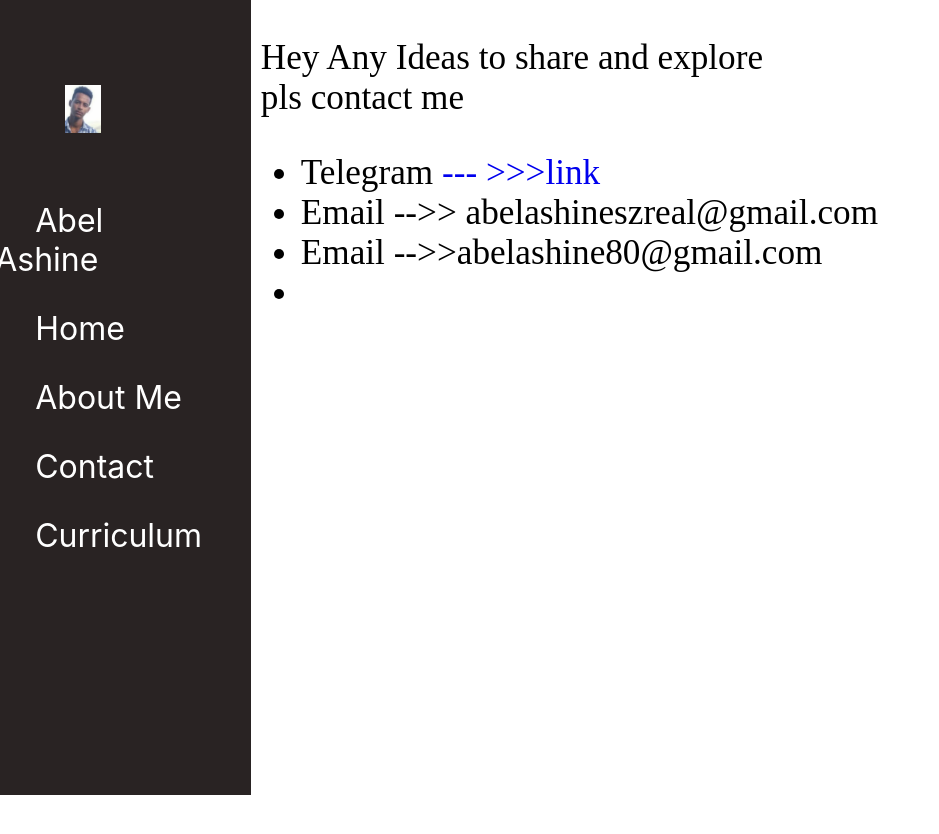
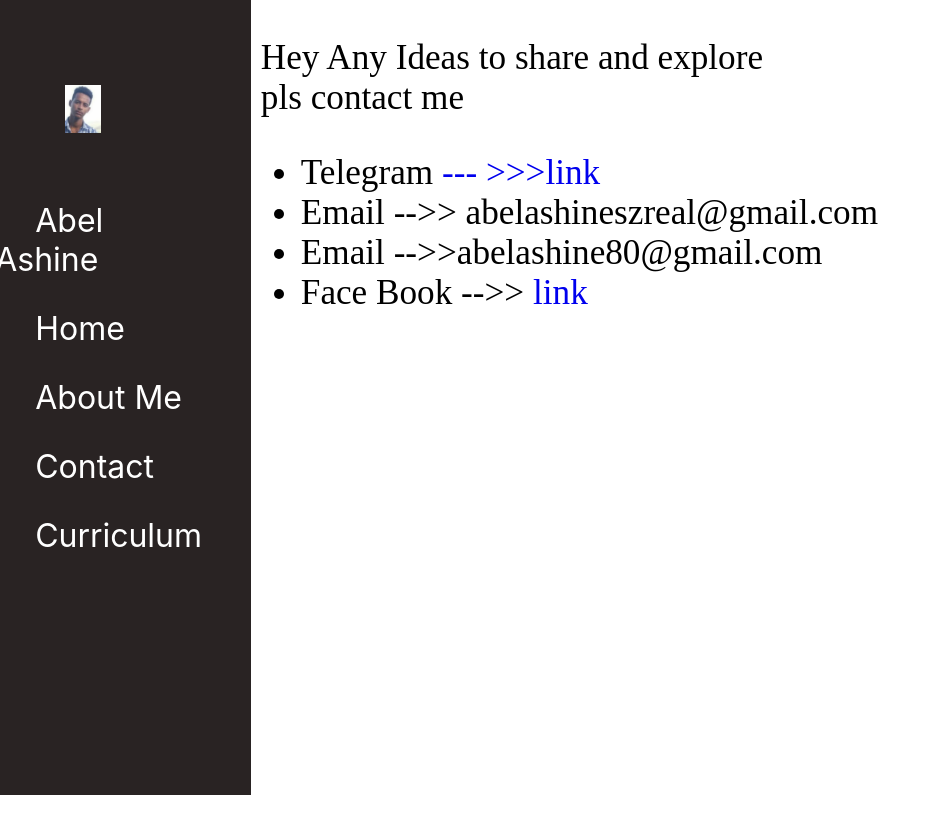
Before and after one commit to AbelAshine1234/PersonalWebsite-Assignment-, a plain HTML site: page contact.html in a window 1280 px wide. Shown: the whole page, without its empty margins (0-939 px from the left). Drawn offline with Linux system fonts and the light colour scheme; files whose address does not match are found by name.

Commit message:
finishing the contact page

```diff
--- a/contact.html
+++ b/contact.html
@@ -31,7 +31,7 @@
                 <li>Telegram<a href="https://t.me/meet_abel"> --- >>>link</a></li>
                 <li>Email -->> abelashineszreal@gmail.com </li>
                 <li> Email -->>abelashine80@gmail.com</li>
-                <li></li>
+                <li>Face Book -->> <a href="https://www.facebook.com/AbelAshine">link</a></li>
             </ul>
         </div>
         </div>
```
